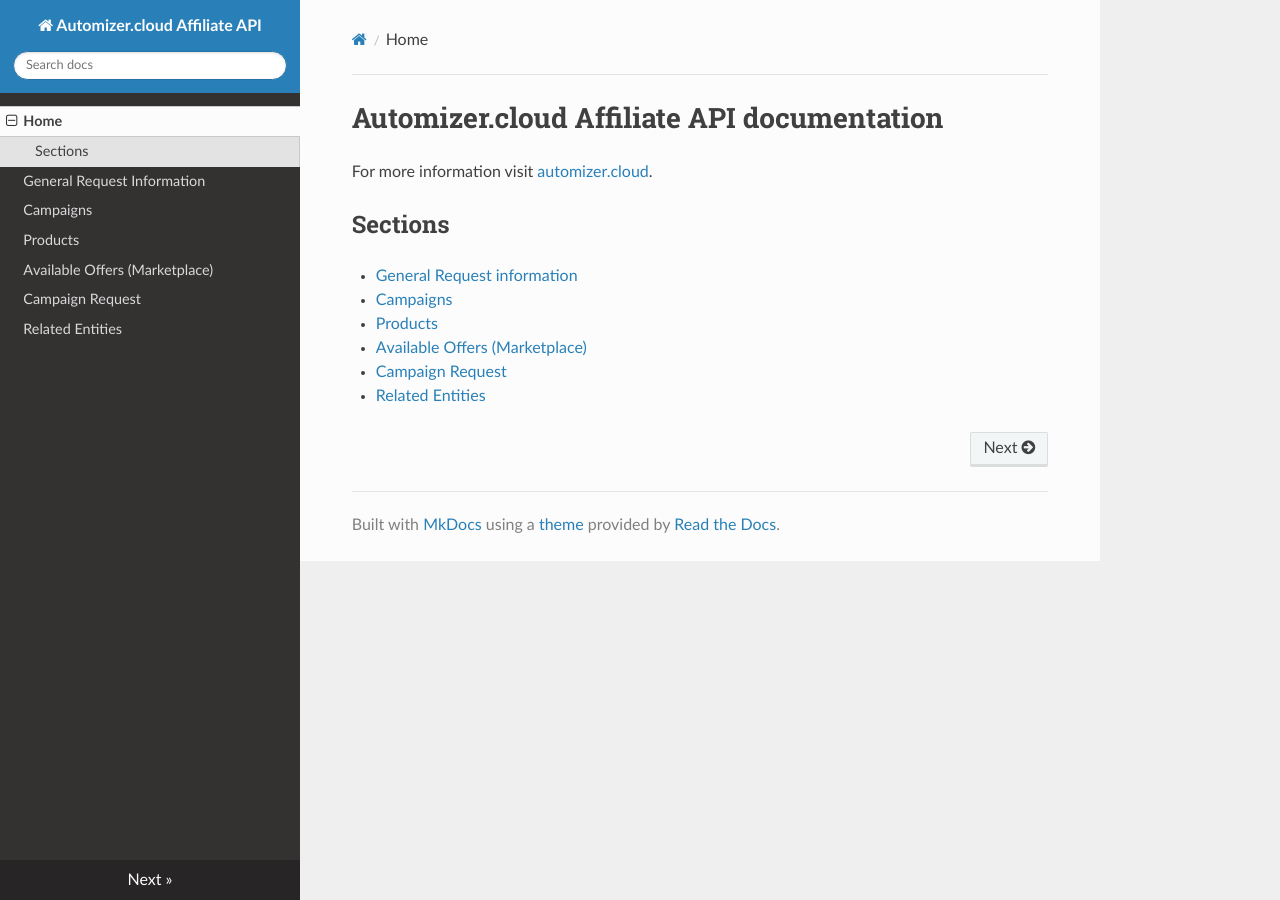
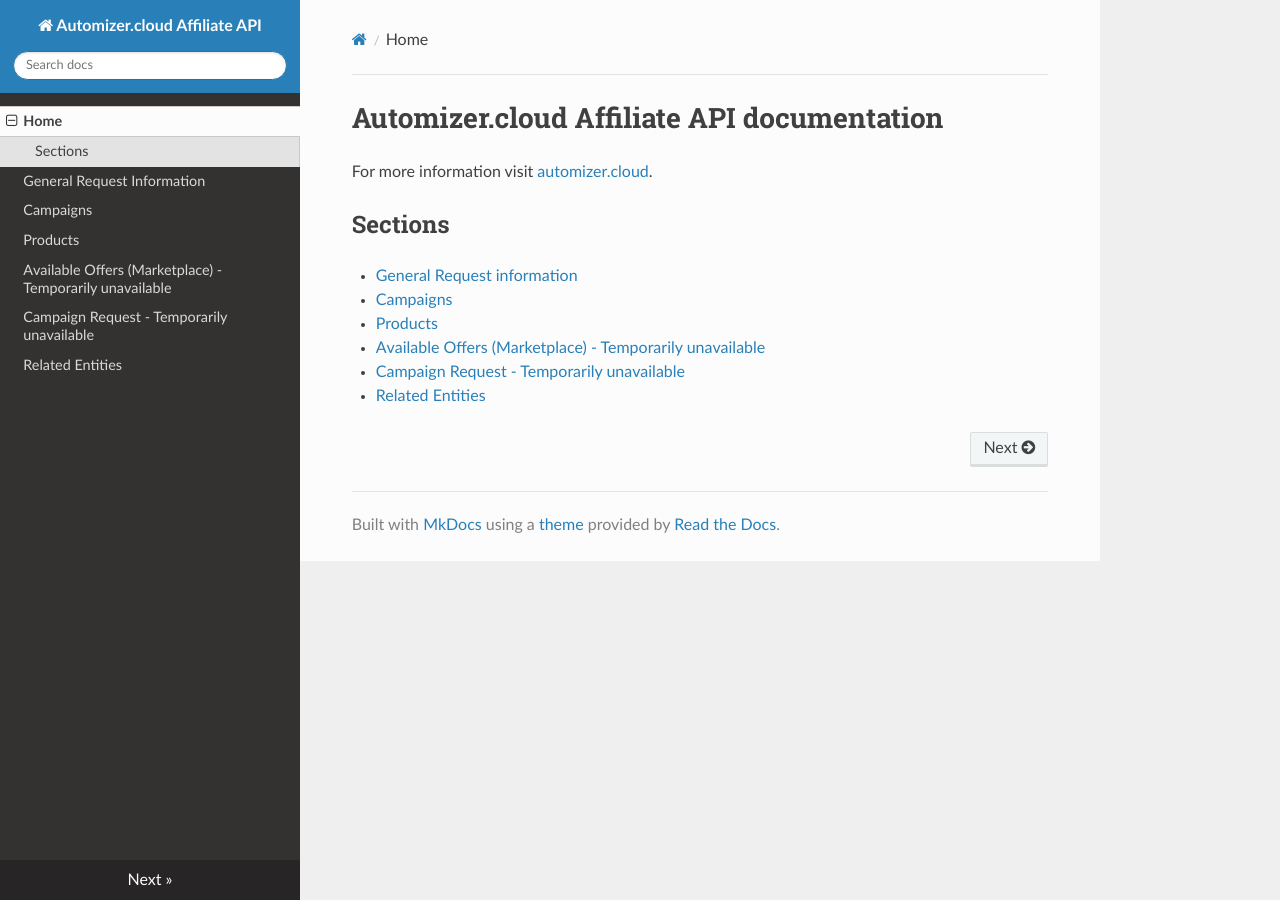
Before and after one commit to automizer-cloud/automizer.cloud-affiliate-api-docs, an MkDocs documentation site: the page built from docs/index.md, in a window 1280 px wide. Built offline with MkDocs 1.6.1, drawn with Linux system fonts in a browser that asks for light colours; nearby versions of some CDN libraries; old or Windows-style settings are respelled for this version of MkDocs.

Commit message:
Add temporarily unavailable notice to Marketplace endpoints

```diff
--- a/docs/index.md
+++ b/docs/index.md
@@ -7,6 +7,6 @@
 * [General Request information](requests.md)
 * [Campaigns](campaigns.md)
 * [Products](products.md)
-* [Available Offers (Marketplace)](availableoffers.md)
-* [Campaign Request](campaignrequest.md)
+* [Available Offers (Marketplace) - Temporarily unavailable](availableoffers.md)
+* [Campaign Request - Temporarily unavailable](campaignrequest.md)
 * [Related Entities](relatedentities.md)
--- a/mkdocs.yml
+++ b/mkdocs.yml
@@ -6,6 +6,6 @@
     - General Request Information: requests.md
     - Campaigns: campaigns.md
     - Products: products.md
-    - Available Offers (Marketplace): availableoffers.md
-    - Campaign Request: campaignrequest.md
+    - Available Offers (Marketplace) - Temporarily unavailable: availableoffers.md
+    - Campaign Request - Temporarily unavailable: campaignrequest.md
     - Related Entities: relatedentities.md
```
Also changed, not shown: docs/availableoffers.md (+2 -0 lines), docs/campaignrequest.md (+2 -0 lines).
